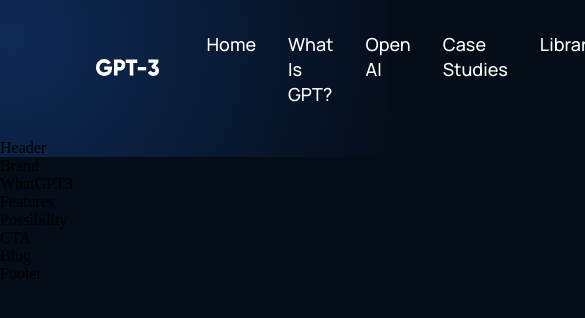
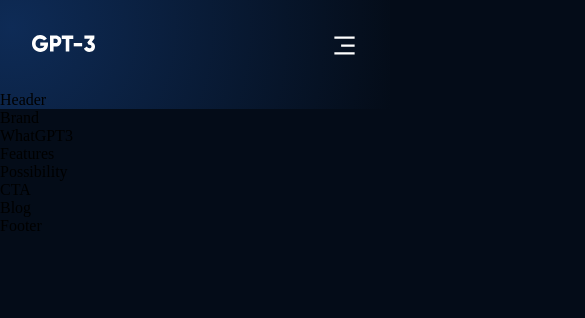
Before and after one commit to Googluu/project_modern_ui_ux_gpt3_, a React (Create React App) app: page / in a window 390 px wide. Shown: the top 318 px of the page, 585 px wide, since content can reach past the window. Built offline with nearby package versions, Linux system fonts and the light colour scheme.

Commit message:
responsive mobile navbar

```diff
--- a/src/components/navbar/Navbar.jsx
+++ b/src/components/navbar/Navbar.jsx
@@ -1,9 +1,21 @@
-import React from 'react';
-import { RiMenu3Line, RiCloseLin } from 'react-icons/ri';
+import React, { useState } from 'react';
+import { RiMenu3Line, RiCloseLine } from 'react-icons/ri';
 import logo from '../../assets/logo.svg';
 import './navbar.css';
 
+const Menu = () => (
+  <>
+    <p><a href="#home">Home</a></p>
+    <p><a href="#wgpt3">What is GPT?</a></p>
+    <p><a href="#possibility">Open AI</a></p>
+    <p><a href="#features">Case Studies</a></p>
+    <p><a href="#blog">Library</a></p>
+  </>
+)
+
 const Navbar = () => {
+  const [toggleMenu, setToggleMenu] = useState(false);
+
   return (
     <div className="gpt3__navbar">
       <div className="gpt3__navbar-links">
@@ -11,17 +23,30 @@
           <img src={logo} alt="logo" />
         </div>
         <div className="gpt3__navbar-links_container">
-          <p><a href="#home">Home</a></p>
-          <p><a href="#wgpt3">What is GPT?</a></p>
-          <p><a href="#possibility">Open AI</a></p>
-          <p><a href="#features">Case Studies</a></p>
-          <p><a href="#blog">Library</a></p>
+          <Menu />
         </div>
       </div>
       <div className="gpt3__navbar-sign">
         <p>Sign in</p>
         <button type="button">Sign up</button>
       </div>
+      <div className="gpt3__navbar-menu">
+        {toggleMenu
+          ? <RiCloseLine color="#fff" size={27} onClick={() => setToggleMenu(false)} />
+          : <RiMenu3Line color="#fff" size={27} onClick={() => setToggleMenu(true)} />
+        }
+        {toggleMenu && (
+          <div className="gpt3__navbar-menu_container scale-up-center">
+            <div className="gpt3__navbar-menu_container-links">
+              <Menu />
+              <div className="gpt3__navbar-menu_container-links-sign">
+                <p>Sign in</p>
+                <button type="button">Sign up</button>
+              </div>
+            </div>
+          </div>
+        )}
+      </div>
     </div>
   )
 }
--- a/src/components/navbar/navbar.css
+++ b/src/components/navbar/navbar.css
@@ -59,3 +59,74 @@
   outline: none;
   cursor: pointer;
 }
+
+.gpt3__navbar-menu {
+  margin-left: 1rem;
+
+  display: none;
+  position: relative;
+}
+
+.gpt3__navbar-menu svg {
+  cursor: pointer;
+}
+
+.gpt3__navbar-menu_container {
+  display: flex;
+  justify-content: flex-end;
+  align-items: flex-end;
+  flex-direction: column;
+
+  text-align: end;
+  background: var(--color-footer);
+  padding: 2rem;
+  position: absolute;
+  top: 40px;
+  right: 0;
+  margin-top: 1rem;
+  min-width: 210px;
+  border-radius: 5px;
+  box-shadow: 0 0 5 rgba(0,0,0,0.2);
+}
+
+.gpt3__navbar-menu_container p {
+  margin: 1rem 0;
+}
+
+.gpt3__navbar-menu_container-links-sign {
+  display: none;
+}
+
+@media screen and (max-width: 1050px) {
+  .gpt3__navbar-links_container {
+    display: none;
+  }
+
+  .gpt3__navbar-menu {
+    display: flex;
+  }
+}
+
+@media screen and (max-width: 700px) {
+  .gpt3__navbar {
+    padding: 2rem 4rem;
+  }
+}
+
+@media screen and (max-width: 550px) {
+  .gpt3__navbar {
+    padding: 2rem;
+  }
+
+  .gpt3__navbar-sign {
+    display: none;
+  }
+
+  .gpt3__navbar-menu_container {
+    top: 20px;
+  }
+
+  .gpt3__navbar-menu_container-links-sign {
+    display: block;
+  }
+}
```
